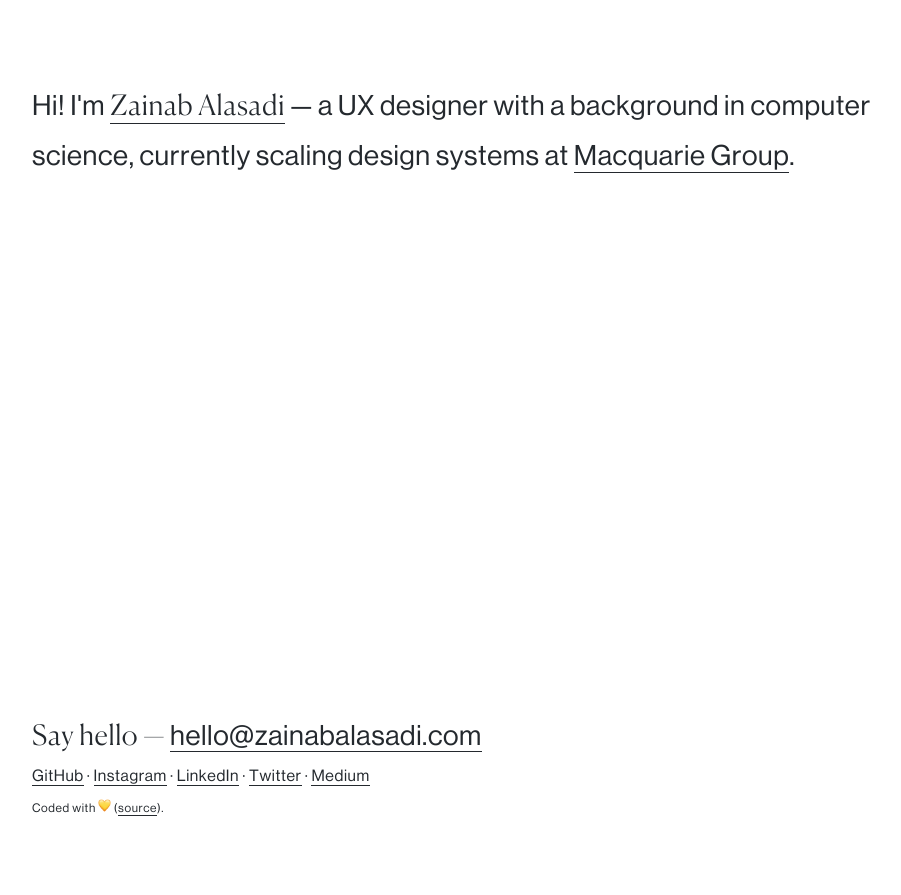
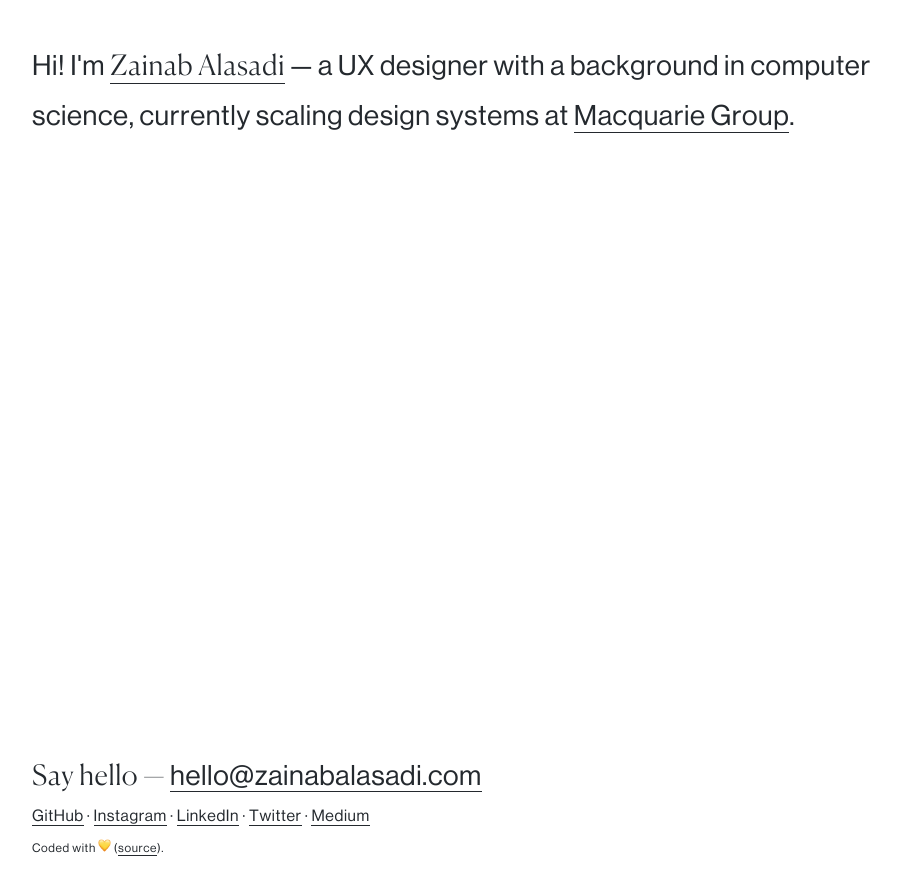
Before and after one commit to zainabalasadi/zainabalasadi.com, a Jekyll site: the page built from index.md, in a window 1280 px wide. Shown: the top 895 px of the page, without its empty margins (28-929 px from the left). Built offline with Jekyll 4.4.1, drawn with Linux system fonts in a browser that asks for light colours; some web fonts are replaced.

Commit message:
Footer padding hot fix

```diff
--- a/_sass/_layout.scss
+++ b/_sass/_layout.scss
@@ -18,17 +18,17 @@
    flex-grow: 1;
    max-width: $content-width;
 
-   @media (min-width: $small-mobile) {
-      padding: 40px 0 40px 0;
-   }
+   // @media (min-width: $small-mobile) {
+   //    padding: 40px 0 40px 0;
+   // }
 }
 
 footer {
    flex-shrink: 0;
 
-   @media (min-width: $small-mobile) {
-      padding-bottom: 40px;
-   }
+   // @media (min-width: $small-mobile) {
+   //    padding-bottom: 40px;
+   // }
 }
 
 main {
```
Also changed, not shown: 1 other file.
